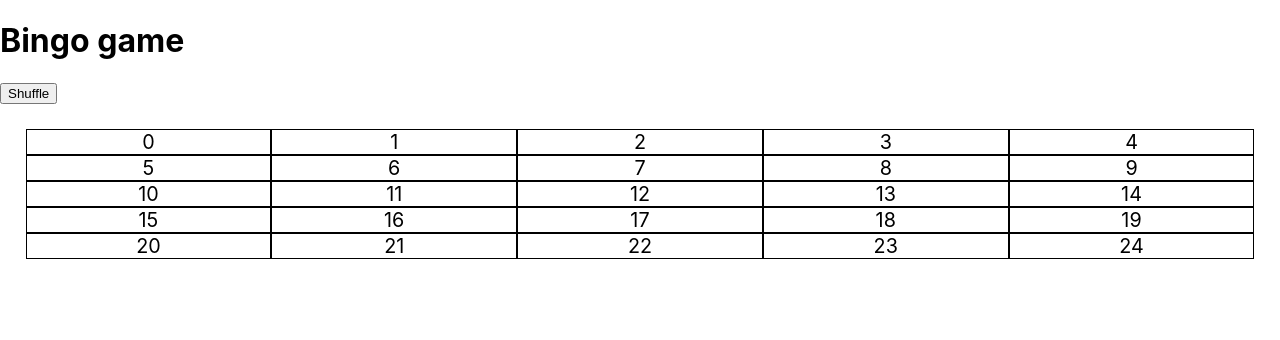
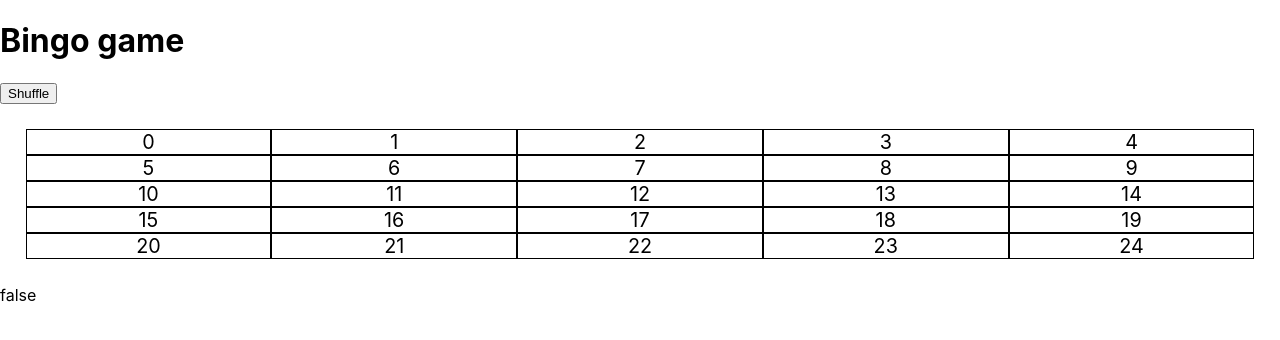
Before and after one commit to kornavol/bingo-game, a React (Create React App) app: page / in a window 1280 px wide. Shown: the top 340 px of the page. Built offline with nearby package versions, Linux system fonts and the light colour scheme.

Commit message:
detection if the line is filled in

```diff
--- a/src/App/App.js
+++ b/src/App/App.js
@@ -11,7 +11,7 @@ console.log('🚀 ~ file: App.js ~ line 5 ~ initialSet', initialSet)
 function App() {
   const [data, setData] = useState(initialSet)
   const [deck, setDeck] = useState(sliceNewDeck(initialSet, 25))
-  const [state, setState] = useState({ checked: {} })
+  const [state, setState] = useState({ checked: {}, won: false })
 
   function sliceNewDeck(data, range) {
     return data.slice(0, range)
@@ -19,7 +19,25 @@ function App() {
 
   function toggle(id) {
     const checked = { ...state.checked, [id]: !state.checked[id] }
-    setState({ ...state, checked })
+    const won = isWon(checked)
+    setState({ ...state, checked, won })
+  }
+
+  /*detecting if lines are filled in (based on bingo rules) and there is a win*/
+  function isWon(checked) {
+    const range = [0, 1, 2, 3, 4]
+    return (
+      undefined !==
+        range.find((row) =>
+          range.every((column) => checked[row * 5 + column])
+        ) ||
+      undefined !==
+        range.find((column) =>
+          range.every((row) => checked[row * 5 + column])
+        ) ||
+      range.every((index) => checked[index * 5 + index]) ||
+      range.every((index) => checked[index * 5 + 4 - index])
+    )
   }
 
   return (
@@ -42,6 +60,7 @@ function App() {
             </Box>
           ))}
         </div>
+        {state.won ? <div>true</div> : <div>false</div>}
       </div>
     </div>
   )
```
